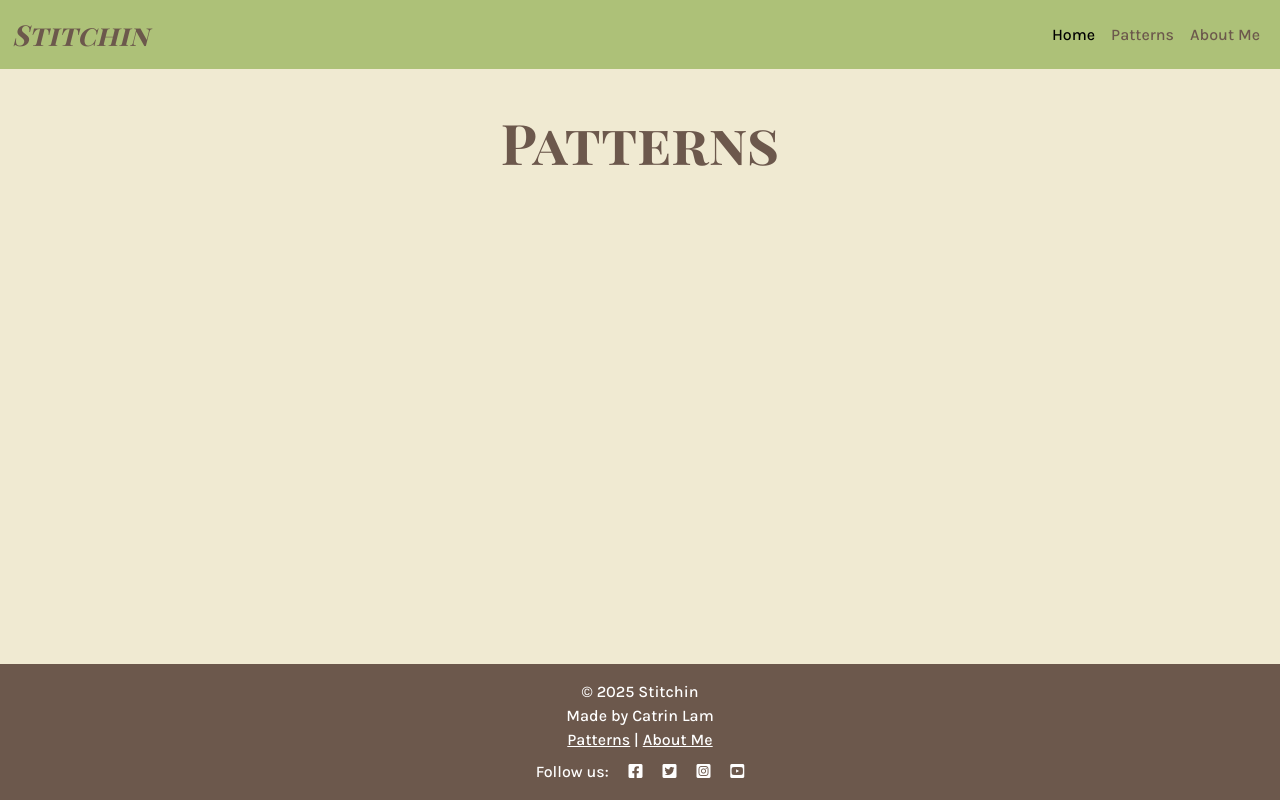
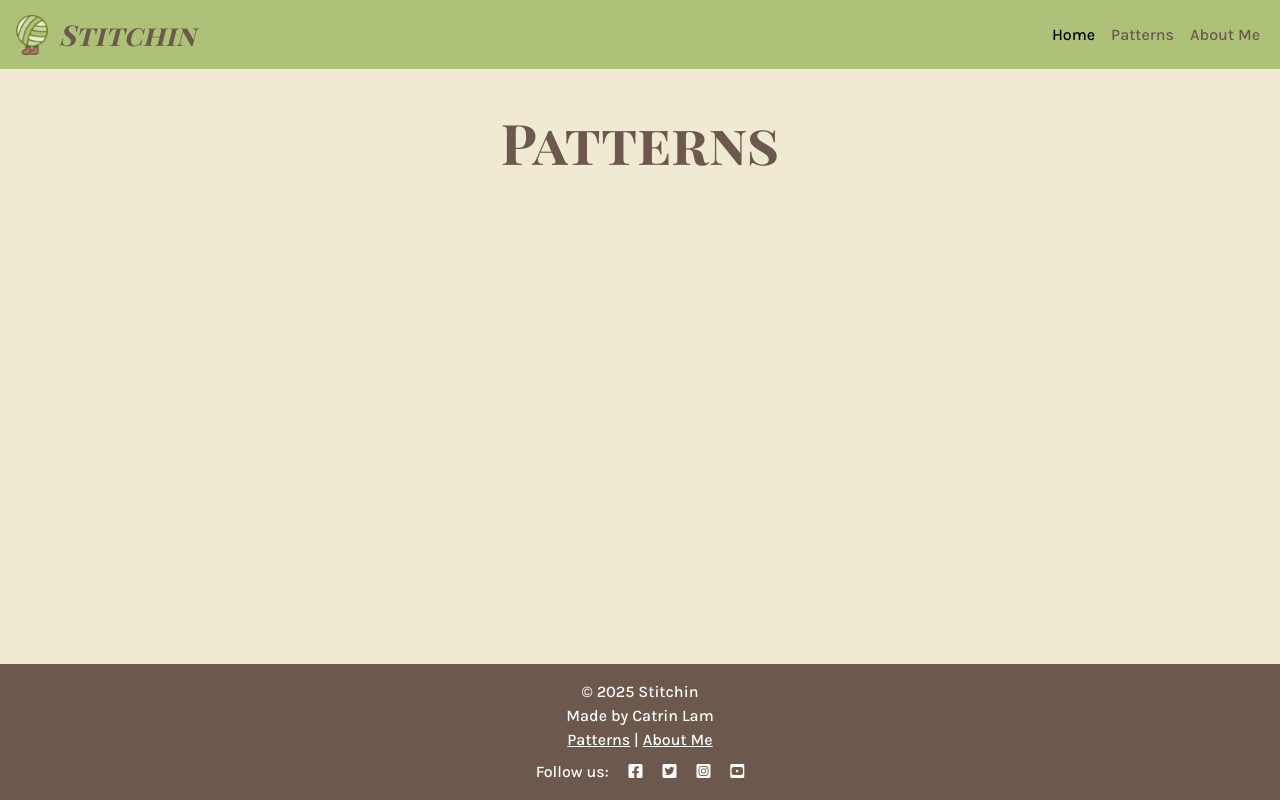
Before and after one commit to catrinlam/Stitchin, a Django app: page / in a window 1280 px wide. Run offline with Django 5.2, Linux system fonts and the light colour scheme; data that the repository does not hold is empty.

Commit message:
Add slug field to Pattern model and update admin configuration; update favicon

```diff
--- a/patterns/admin.py
+++ b/patterns/admin.py
@@ -11,6 +11,7 @@ class PatternAdmin(SummernoteModelAdmin):
     list_display = ('title', 'author', 'difficulty_level', 'craft', 'yarn_weight', 'created_at')
     search_fields = ('title', 'author__username')
     list_filter = ('difficulty_level', 'craft', 'yarn_weight', 'size', 'category')
+    prepopulated_fields = {'slug': ('title',)}
     summernote_fields = ('description',)
     inlines = [PatternHooksNeedleInline]
 
--- a/patterns/models.py
+++ b/patterns/models.py
@@ -99,6 +99,7 @@ class Pattern(models.Model):
         User, on_delete=models.CASCADE, related_name="patterns"
     )
     title = models.CharField(max_length=255)
+    slug = models.SlugField(max_length=255, unique=True)
     description = models.TextField()
     difficulty_level = models.IntegerField(choices=DIFFICULTY_LEVEL)
     craft = models.IntegerField(choices=CRAFT)
--- a/patterns/urls.py
+++ b/patterns/urls.py
@@ -3,4 +3,5 @@ from django.urls import path
 
 urlpatterns = [
     path('', views.PatternList.as_view(), name='home'),
+    # path('<slug:slug>/', views.post_detail, name='post_detail'),
 ]
--- a/static/css/style.css
+++ b/static/css/style.css
@@ -1,6 +1,6 @@
 :root {
     --primary-color: #ADC178; /* Olivine */
-    --secondary-color: #A98467; /* Chamoisee */
+    --secondary-color: #A97954; /* Chamoisee */
     --accent-color: #C6D8A7; /* Parchment */
     --background-color: #F0EAD2; /* Tea Green */
     --text-color: #6C584C; /* Umber */
--- a/templates/base.html
+++ b/templates/base.html
@@ -35,7 +35,7 @@
     <nav class="navbar navbar-expand-lg fixed-top">
         <div class="container-fluid">
             <a class="navbar-brand d-none d-sm-block" href="{% url 'home' %}">
-                {% comment %} <img src="{% static 'images/favicon.ico' %}" alt="Stitchin Logo" width="40" class="d-inline-block align-text-top"> {% endcomment %}
+                <img src="{% static 'images/favicon.ico' %}" alt="Stitchin Logo" width="40" class="d-inline-block align-text-top">
                 <span class="brand">Stitchin</span>
             </a>
             <a class="navbar-brand d-block d-sm-none" href="{% url 'home' %}">
```
Also changed, not shown: patterns/migrations/0001_initial.py, patterns/migrations/0002_alter_patternhooksneedles_pattern.py (deleted), patterns/migrations/0003_alter_library_pattern.py (deleted), patterns/migrations/0004_alter_library_pattern.py (deleted), patterns/migrations/0005_alter_patternhooksneedles_type.py (deleted), patterns/migrations/0006_rename_patternhooksneedles_patternhooksneedle.py (deleted), static/images/favicon.ico.
